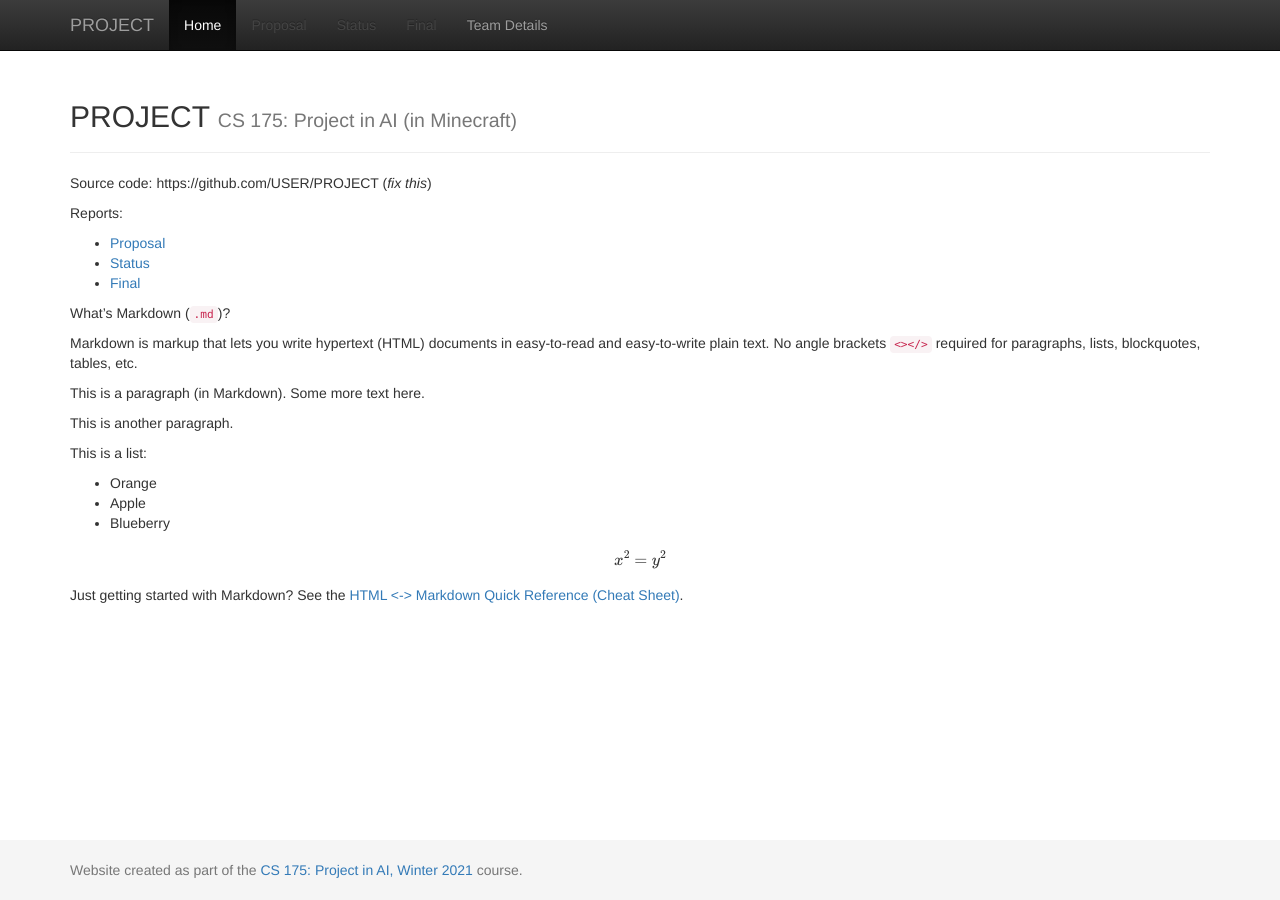
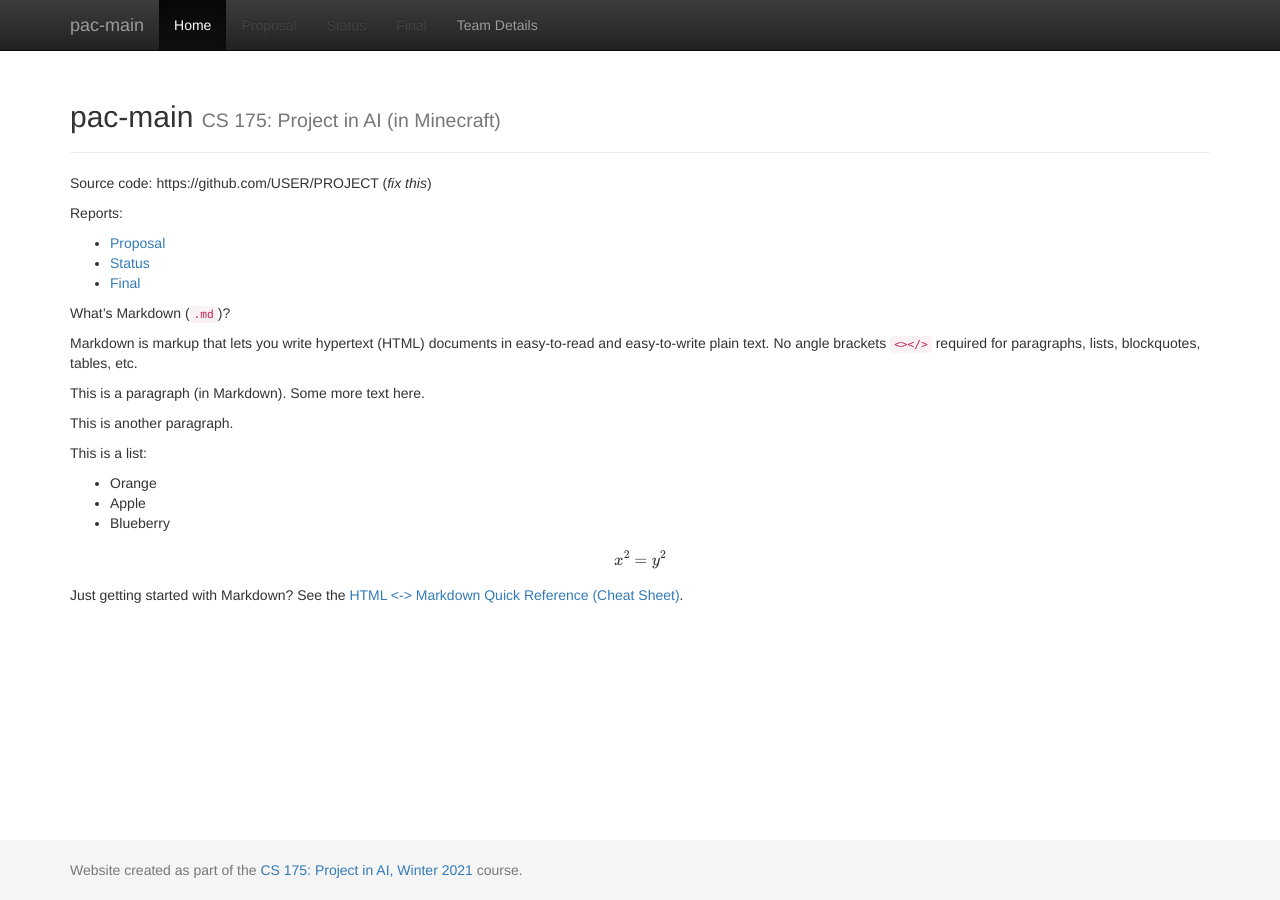
Before and after one commit to armaansd/pac-mAIn, a Jekyll site: the page built from docs/index.md, in a window 1280 px wide. Built offline with Jekyll 4.4.1, drawn with Linux system fonts in a browser that asks for light colours; formulas are drawn with MathJax 3.

Commit message:
Update _config.yml

```diff
--- a/docs/_config.yml
+++ b/docs/_config.yml
@@ -1,7 +1,7 @@
 ###########
 # site.title
 
-title:    'PROJECT'
+title:    'pac-main'
 subtitle: 'CS 175: Project in AI (in Minecraft)'
 
 
```
